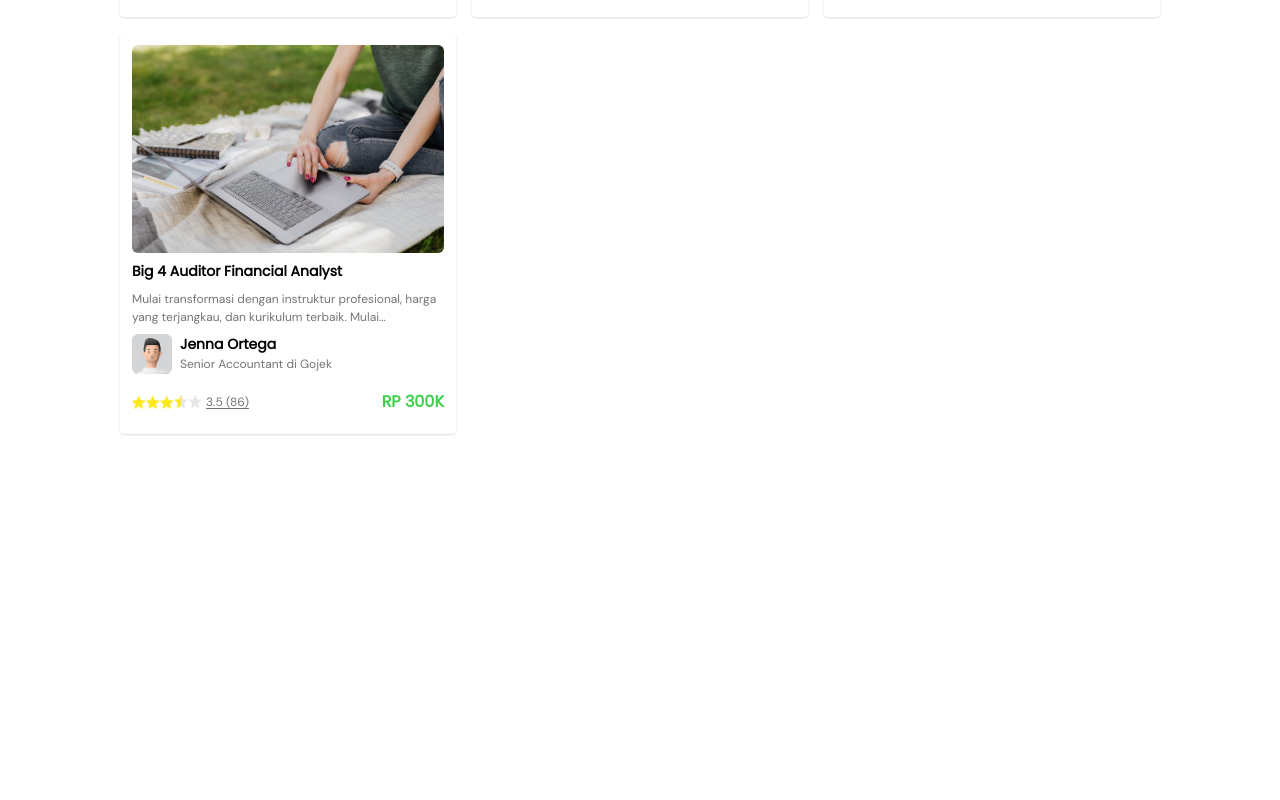
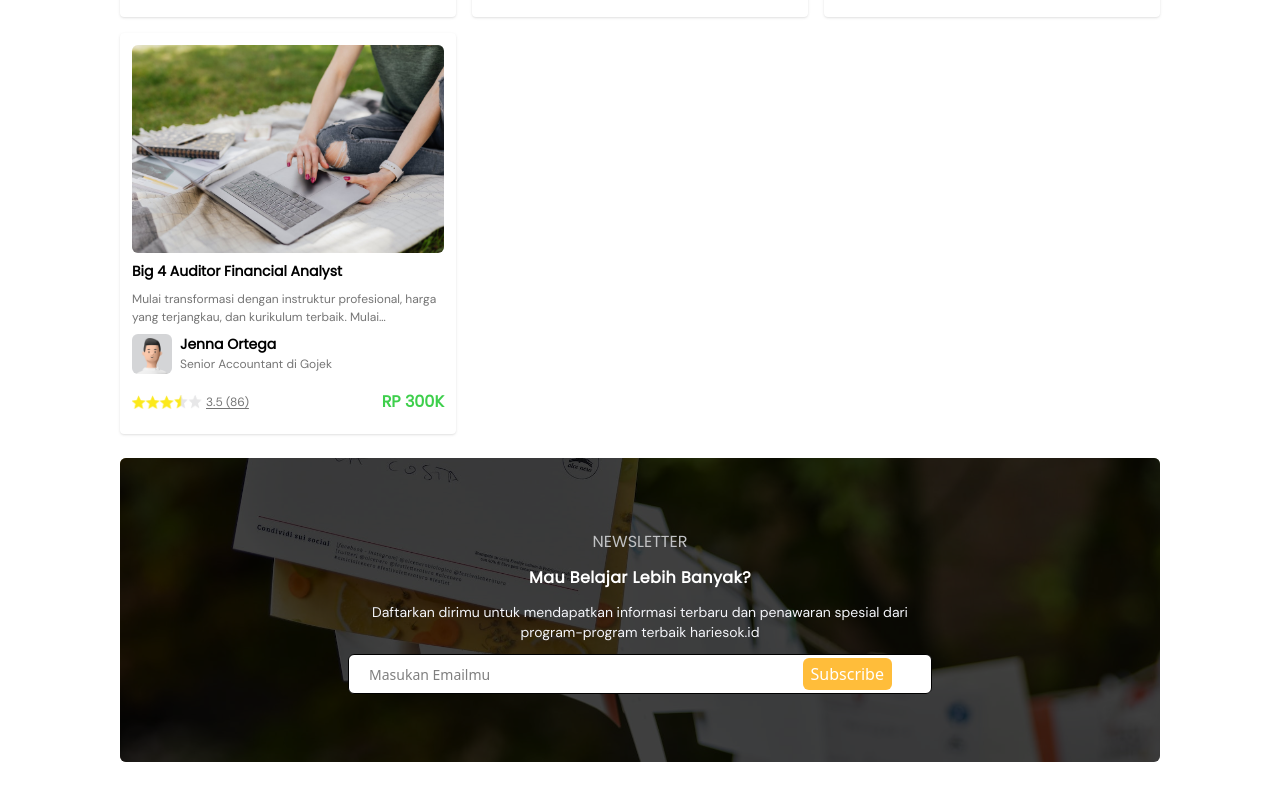
Before and after one commit to AdityaDifa/mission-ad-1-frontend, a React (Vite) app: page / in a window 1280 px wide. Shown: the part 1330-2130 px from the top of the page. Before the commit the page ends 1812 px from the top, so only its background shows below. Built offline with nearby package versions, Linux system fonts and the light colour scheme; some icons are missing.

Commit message:
board information 2 done

```diff
--- a/src/pages/Beranda.jsx
+++ b/src/pages/Beranda.jsx
@@ -1,7 +1,7 @@
 import MainLayout from "../layout/MainLayout";
 import LogoNavbar from "../layout/LogoNavbar";
 import NavbarLayout from "../layout/NavbarLayout";
-
+import board2 from "../assets/board-2.jpg";
 import NavbarMenu from "../layout/NavbarMenu";
 import BoardInformation from "../layout/BoardInformation";
 import gambarBeranda from "../assets/gambar-beranda.jpg";
@@ -67,6 +67,31 @@ const Beranda = () => {
           <button onClick={classMenuButton}>Bisnis</button>
         </div>
         <ClassList />
+        <br />
+        <BoardInformation backgroundImage={board2}>
+          <div className="py-5 lg:px-40">
+            <h1 className="text-[#C1C2C4] uppercase text-center text-base md:my-3">
+              NewsLetter
+            </h1>
+            <h1 className="text-white text-center font-bold text-base tracking-wide md:my-3">
+              Mau Belajar Lebih Banyak?
+            </h1>
+            <p className="text-[#F4F5FA] text-center text-sm md:my-3">
+              Daftarkan dirimu untuk mendapatkan informasi terbaru dan penawaran
+              spesial dari program-program terbaik hariesok.id
+            </p>
+            <div className="my-2 md:relative">
+              <input
+                type="text"
+                className="border bg-white w-full h-10 px-5 py-2 text-sm rounded-md"
+                placeholder="Masukan Emailmu"
+              />
+              <button className="bg-[#FFBD3A] text-white h-8 p-2 rounded-md md:absolute right-10 top-1 flex items-center justify-center w-full md:w-auto my-1 md:my-0">
+                Subscribe
+              </button>
+            </div>
+          </div>
+        </BoardInformation>
       </MainLayout>
     </div>
   );
```
Also changed, not shown: src/assets/board-2.jpg (added).
